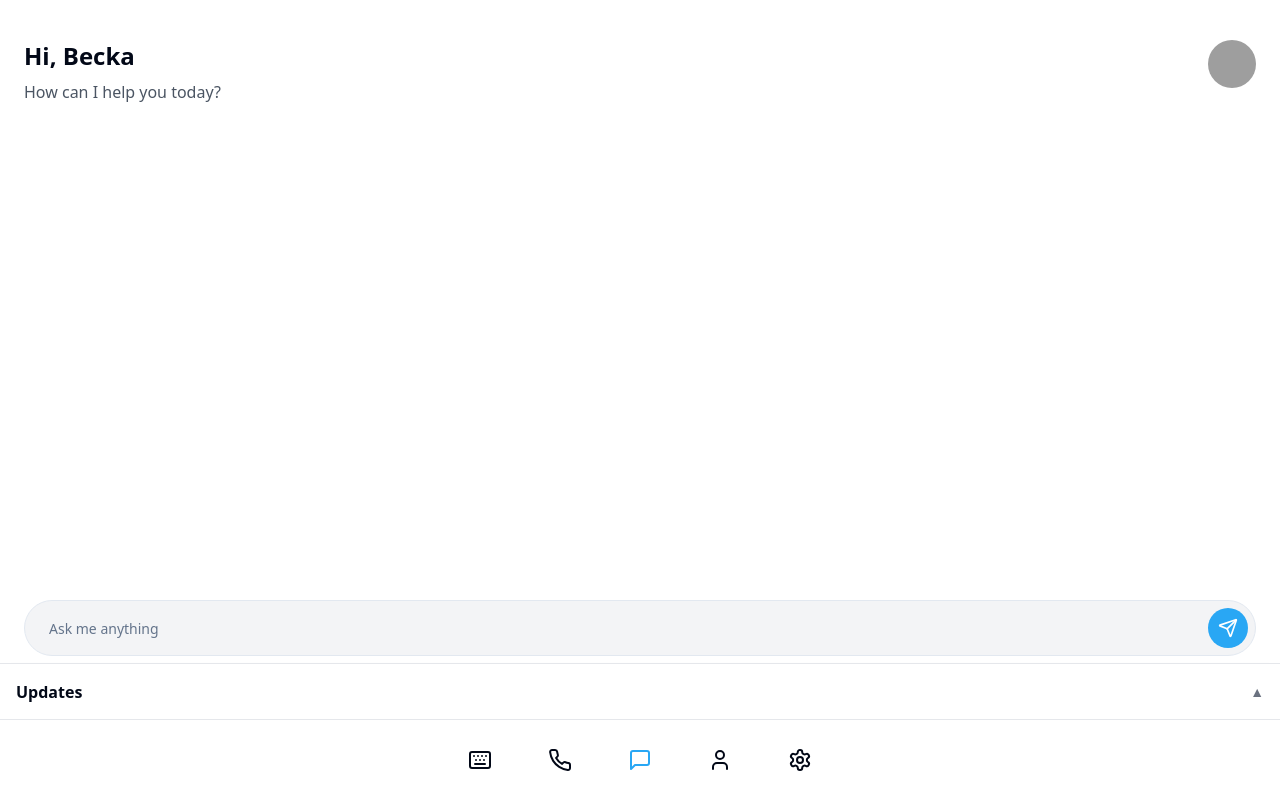
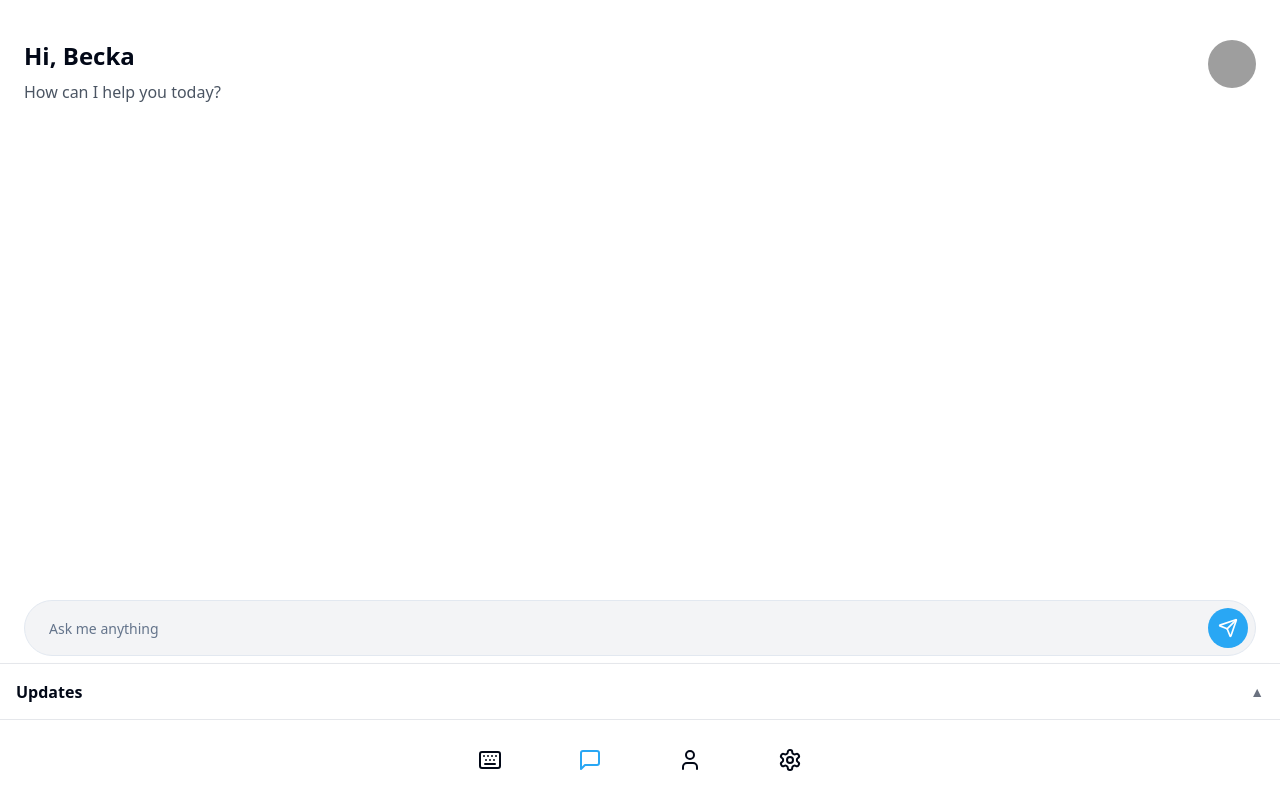
Before and after one commit to Saking-tech/figma-responsive-magic, a React (Vite) app: page /pa in a window 1280 px wide. Built offline with nearby package versions, Linux system fonts and the light colour scheme; grey boxes are pictures that could not be loaded.

Commit message:
Remove Contact-Related Files
This commit removes all files and components related to the Contacts feature from the repository.
[skip gpt_engineer]

```diff
--- a/src/App.tsx
+++ b/src/App.tsx
@@ -9,7 +9,6 @@ import SignIn from "./pages/SignIn";
 import ProfileSetup from "./pages/ProfileSetup";
 import ProfileComplete from "./pages/ProfileComplete";
 import PA from "./pages/PA";
-import Contact from "./pages/Contact";
 import Profile from "./pages/Profile";
 
 const queryClient = new QueryClient();
@@ -27,7 +26,6 @@ const App = () => (
           <Route path="/profile-setup" element={<ProfileSetup />} />
           <Route path="/profile-complete" element={<ProfileComplete />} />
           <Route path="/pa" element={<PA />} />
-          <Route path="/contact" element={<Contact />} />
           <Route path="/profile" element={<Profile />} />
         </Routes>
       </BrowserRouter>
--- a/src/components/NavigationBar.tsx
+++ b/src/components/NavigationBar.tsx
@@ -1,7 +1,7 @@
 import React from 'react';
 import { useNavigate, useLocation } from 'react-router-dom';
 import { Button } from "@/components/ui/button";
-import { Keyboard, User, Settings, MessageSquare, Phone } from "lucide-react";
+import { Keyboard, User, Settings, MessageSquare } from "lucide-react";
 
 const NavigationBar = () => {
   const navigate = useNavigate();
@@ -19,14 +19,6 @@ const NavigationBar = () => {
           className={isActive('/keypad') ? 'text-rolodex-secondary' : ''}
         >
           <Keyboard className="h-6 w-6" />
-        </Button>
-        <Button
-          variant="ghost"
-          size="icon"
-          onClick={() => navigate('/contact')}
-          className={isActive('/contact') ? 'text-rolodex-secondary' : ''}
-        >
-          <Phone className="h-6 w-6" />
         </Button>
         <Button
           variant="ghost"
--- a/src/pages/Contact.tsx
+++ /dev/null
@@ -1,17 +0,0 @@
-import React from 'react';
-import NavigationBar from '@/components/NavigationBar';
-
-const Contact = () => {
-  return (
-    <div className="min-h-screen bg-white">
-      <div className="p-6">
-        <h1 className="text-2xl font-bold mb-4">Contacts</h1>
-        {/* Add your contact list or other content here */}
-        <p className="text-gray-600">No contacts yet</p>
-      </div>
-      <NavigationBar />
-    </div>
-  );
-};
-
-export default Contact;
```
